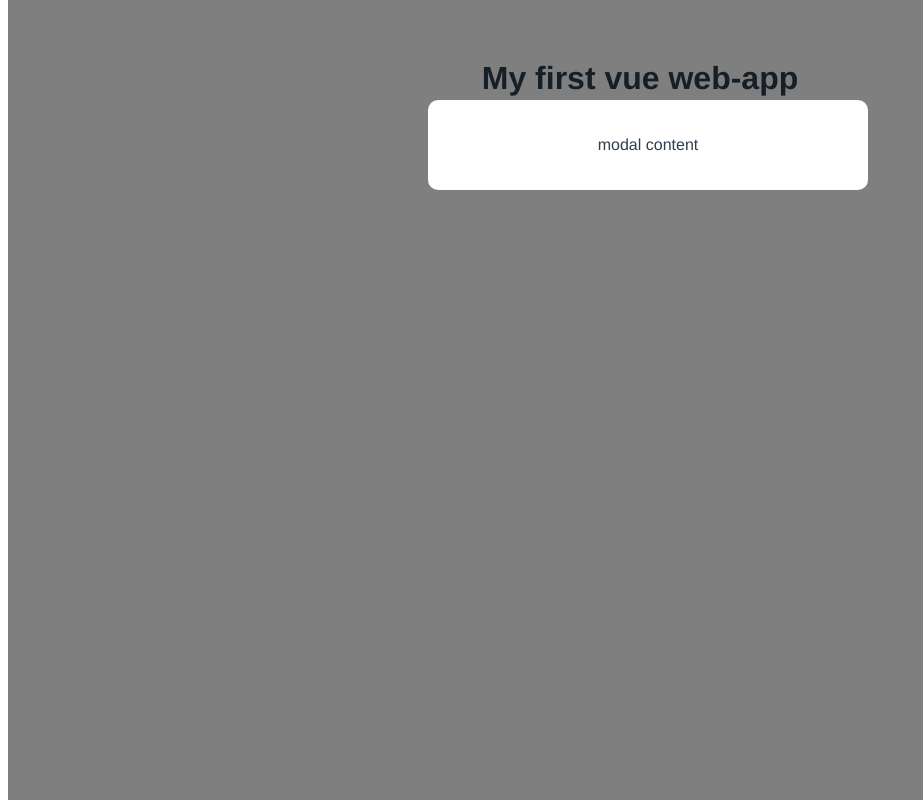
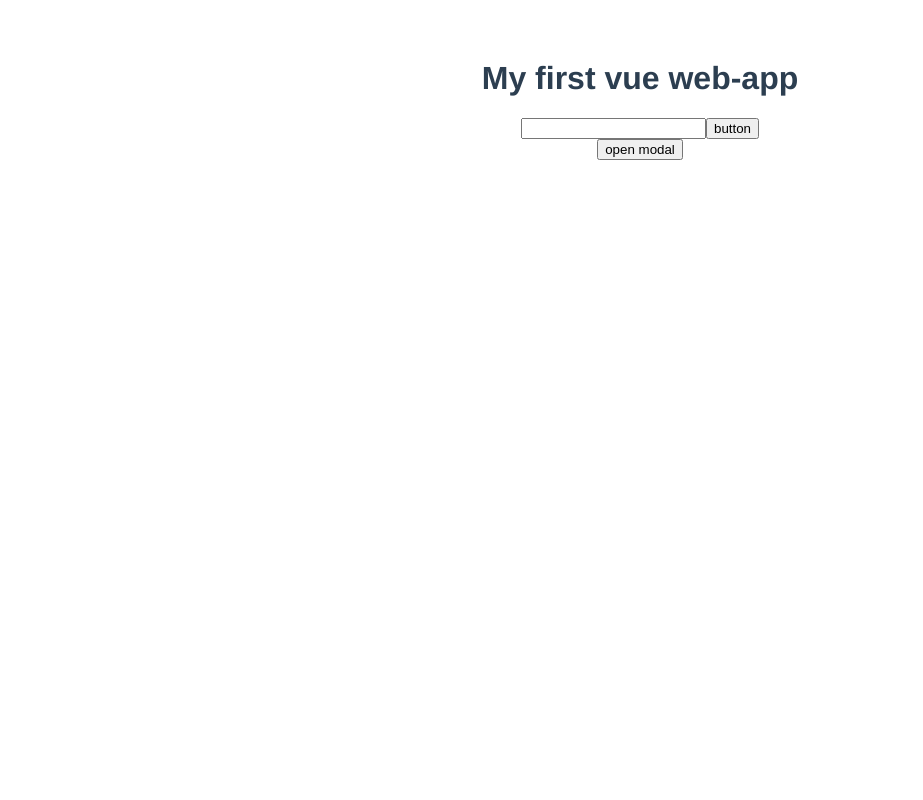
Before and after one commit to DarioBerti/crowdsensing-web-app, a Vue app in the folder bylights/: page / in a window 1280 px wide. Shown: the whole page, without its empty margins (0-923 px from the left). Built offline with nearby package versions, Linux system fonts and the light colour scheme.

Commit message:
[vue] add closed modal option

```diff
--- a/bylights/src/App.vue
+++ b/bylights/src/App.vue
@@ -4,19 +4,11 @@
     <input type="text" ref="inputText">
     <button @click="handleClickButton">button</button>
   </div>
-  <!--div>
-    <button @click="changeMessage">Cliccami</button>
+  <div v-if="showModal">
+    <!--@close è emit del componente-->
+    <ModalComponent :header="header" :theme="theme" :showModal="showModal" @close="toggleModal"/>
   </div>
-  <div v-if="true"></div> se evento non cambia spesso
-  <div v-show="true"></div> se evento cambia spesso
-  <div class="box" @mouseover="handleMouseOver">box</div> mouse events
-  <div>
-    <ul>  data un array, c'è metodo .filter()
-      <li v-for="book in books" :class="{ fav: book.isFav}">  ciclare una lista books ed aggiungere una classe 'fav' ad ogni classe book che ha metodo isFav==true
-      </li>
-    </ul>
-  </div-->
-  <ModalComponent />
+  <button @click="toggleModal">open modal</button>
 </template>
 
 <script>
@@ -27,7 +19,10 @@
     components: {ModalComponent},
     data() {
       return {
-        message: 'My first vue web-app'
+        message: 'My first vue web-app',
+        header: 'sign up with account',
+        theme: 'sale',
+        showModal: false
       };
     },
     methods: {
@@ -36,6 +31,9 @@
       },
       handleClickButton(){
         this.$refs.inputText.classList.add('active') //aggiunge classe active a tale ref specifica
+      },
+      toggleModal(){
+        this.showModal = !this.showModal
       }
     },
     computed: {
--- a/bylights/src/components/modalComponent.vue
+++ b/bylights/src/components/modalComponent.vue
@@ -1,12 +1,23 @@
 <template>
-    <div class="backdrop">
-        <div class="modal">
-            <p>modal content</p>
+    <div class="backdrop" @click="closeModal">
+        <div class="modal" :class="{sale: theme === 'sale'}">
+            <p>{{ header }}</p>
         </div>
     </div>
 </template>
 
-<style>
+<script>
+    export default{
+        props: ['header', 'theme'],
+        methods: {
+        closeModal (){
+            this.$emit('close')
+        }
+        }
+    }
+</script>
+
+<style scoped>
     .modal{
         width: 400px;
         padding: 20px;
@@ -21,4 +32,9 @@
         width: 100%;
         height: 100%;
     }
+
+    .modal.sale{
+        background: red;
+        color: white;
+    }
 </style>
--- a/bylights/src/main.js
+++ b/bylights/src/main.js
@@ -1,5 +1,7 @@
 import { createApp } from 'vue'
 import App from './App.vue'
+/*import global css file */
+import './assets/global.css'
 
 /*app gets rendered @ id=app */
 createApp(App).mount('#app')
```
Lines whose indentation alone changed are shown as unchanged.
